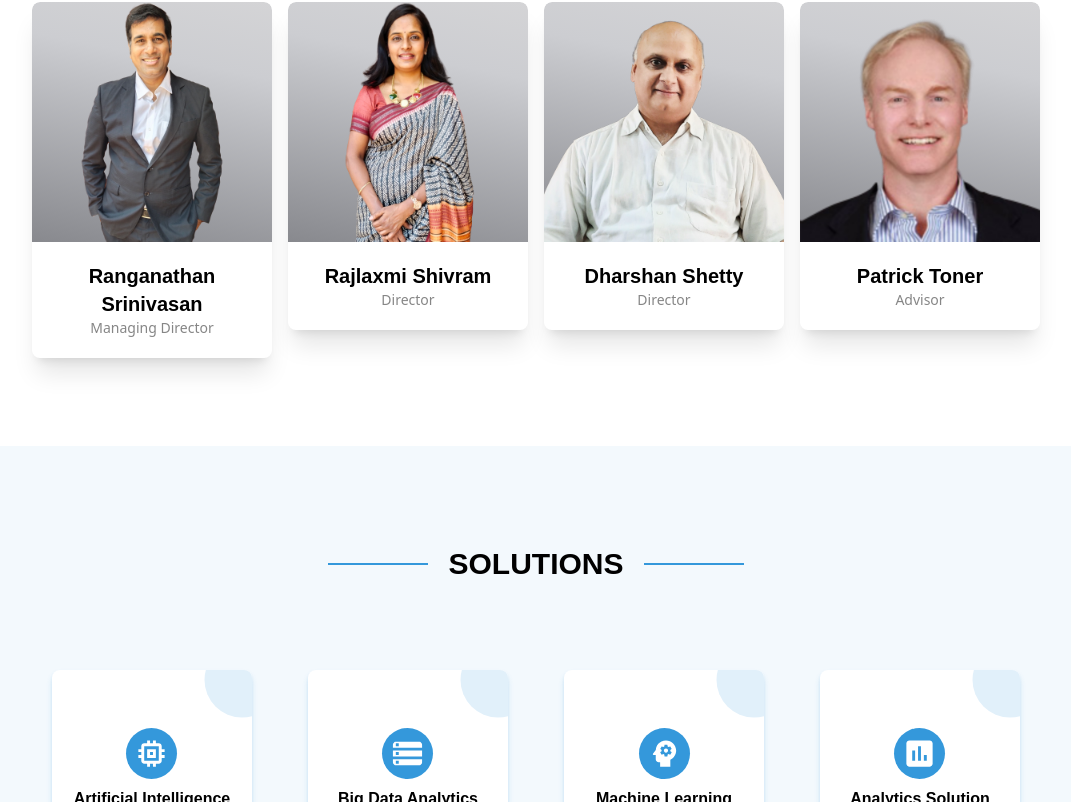
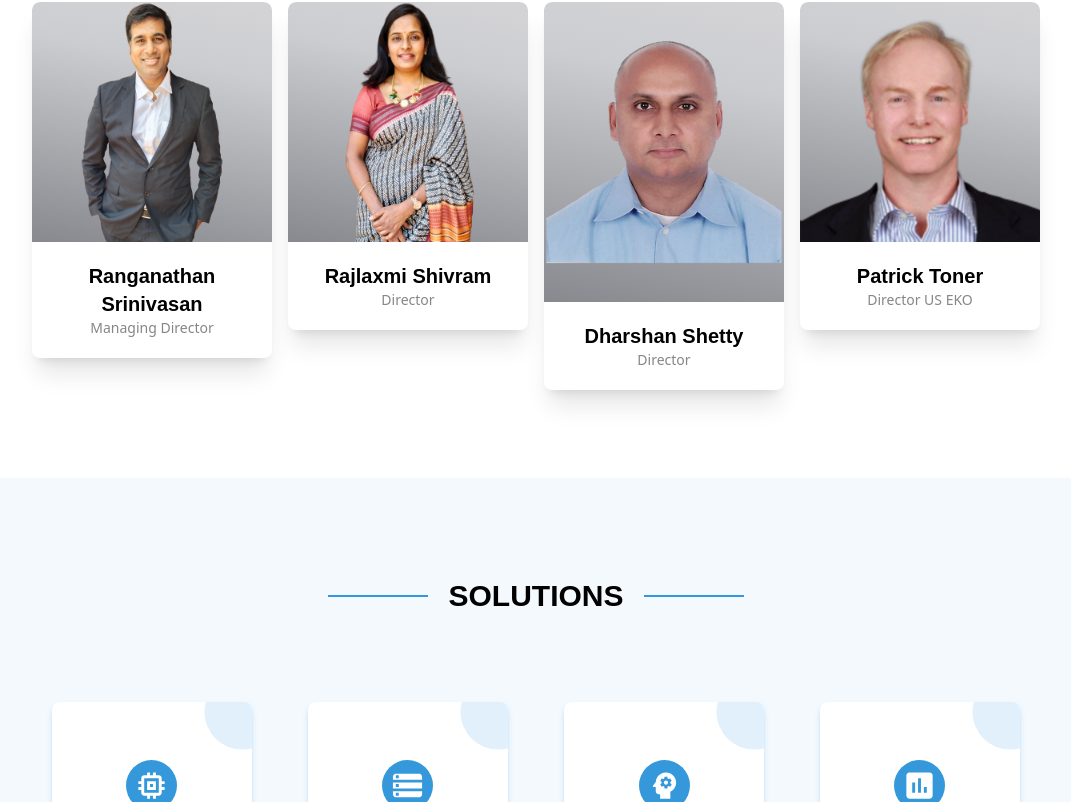
Before and after one commit to EKOinfomaticsV1/eko-v1, a React (Create React App) app: page / in a window 1280 px wide. Shown: the part 2456-3258 px from the top of the page, without its empty margins (104-1175 px from the left). Built offline with nearby package versions, Linux system fonts and the light colour scheme.

Commit message:
esdited title of patrick sir

```diff
--- a/src/components/team/Team.jsx
+++ b/src/components/team/Team.jsx
@@ -2,7 +2,7 @@ import React from "react";
 import SectionHeading from "../global/SectionHeading";
 import CEO from "../../assets/img/team/Ranganathan.png";
 import ProductManager from "../../assets/img/team/Rajlaxmi.png";
-import CTO from "../../assets/img/team/Dharshan.png";
+import CTO from "../../assets/img/team/darshan.png";
 import Acountant from "../../assets/img/team/Patrick.png";
 import TeamCards from "./TeamCards";
 
@@ -89,7 +89,7 @@ const Team = () => {
           >
             <TeamCards
               teamImg={Acountant}
-              teamDesignation="Advisor"
+              teamDesignation="Director US EKO"
               teamName="Patrick Toner"
             />
           </a>
```
Also changed, not shown: src/assets/img/team/darshan.png (added).
